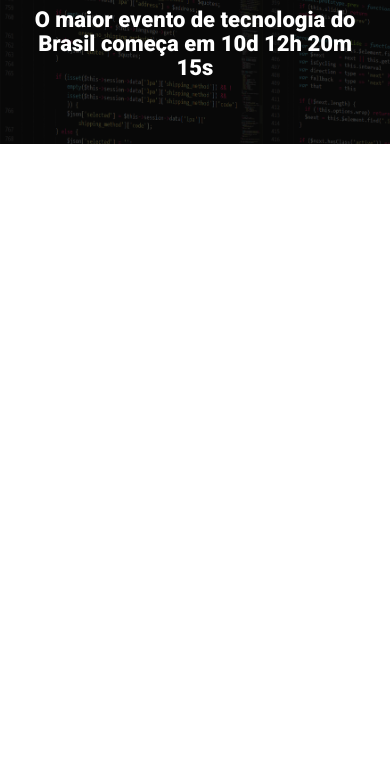
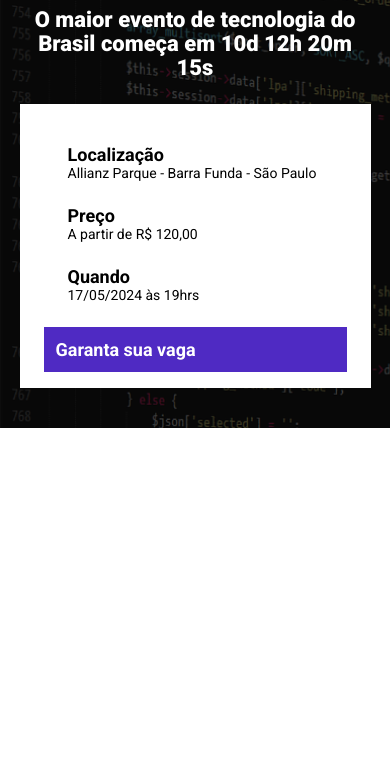
Before and after one commit to AndersonTemoteo/ebac_tech_talks, a website built with Parcel: page src/index.html in a window 390 px wide. Shown: the part 80-844 px from the top of the page. Built offline with nearby package versions, Linux system fonts and the light colour scheme.

Commit message:
criando o cabeçalho

```diff
--- a/src/index.html
+++ b/src/index.html
@@ -16,6 +16,25 @@
             <p class="hero__text">
                 O maior evento de tecnologia do Brasil começa em 10d 12h 20m 15s
             </p>
+            <div class="infos-bar">
+                <ul class="infos-bar__infos">
+                    <li class="infos-bar__infos__item">
+                        <b>Localização</b>
+                        Allianz Parque - Barra Funda - São Paulo
+                    </li>
+                    <li class="infos-bar__infos__item">
+                        <b>Preço</b>
+                        A partir de R$ 120,00
+                    </li>
+                    <li class="infos-bar__infos__item">
+                        <b>Quando</b>
+                        17/05/2024 às 19hrs
+                    </li>
+                </ul>
+                <a href="#" class="buttons buttons--primary">
+                    Garanta sua vaga
+                </a>
+            </div>
         </div>
     </header>
 
--- /dev/null
+++ b/src/styles/components/_buttons.scss
@@ -0,0 +1,23 @@
+.buttons {
+    padding: 12px;
+    font-size: 18px;
+    font-weight: bold;
+    text-decoration: none;
+    text-align: center;
+    white-space: nowrap;
+
+    &--primary {
+        color: #fff;
+        background-color: #4f2ac3;
+    }
+
+    @media (max-width: 640px) {
+        display: block;
+        width: 100%;
+    }
+
+    @media (max-width: 1024px) {
+        display: flex;
+        align-items: center;
+    }
+}
--- /dev/null
+++ b/src/styles/components/_infos-bar.scss
@@ -0,0 +1,40 @@
+.infos-bar {
+    padding: 16px 24px;
+    background-color: #fff;
+    display: flex;
+    justify-content: space-between;
+
+    &__infos {
+        display: flex;
+        gap: 40px;
+
+        &__item {
+            font-size: 14px;
+            color: #000;
+
+            b {
+                font-size: 18px;
+                display: block;
+                color: #000;
+            }
+        }
+    }
+
+    @media (max-width: 640px) {
+        display: block;
+
+        &__infos {
+            display: block;
+
+            &__item {
+                margin: 24px;
+            }
+        }
+    }
+
+    @media (max-width: 1024px) {
+        &__infos {
+            gap: 16px;
+        }
+    }
+}
--- a/src/styles/main.scss
+++ b/src/styles/main.scss
@@ -1,4 +1,6 @@
 @use 'hero';
+@use 'components/infos-bar';
+@use 'components/buttons';
 
 * {
     margin: 0;
@@ -6,6 +8,7 @@
     box-sizing: border-box;
     font-family: 'Roboto', sans-serif;
     color: #fff;
+    list-style: none;
 }
 
 .container {
```
